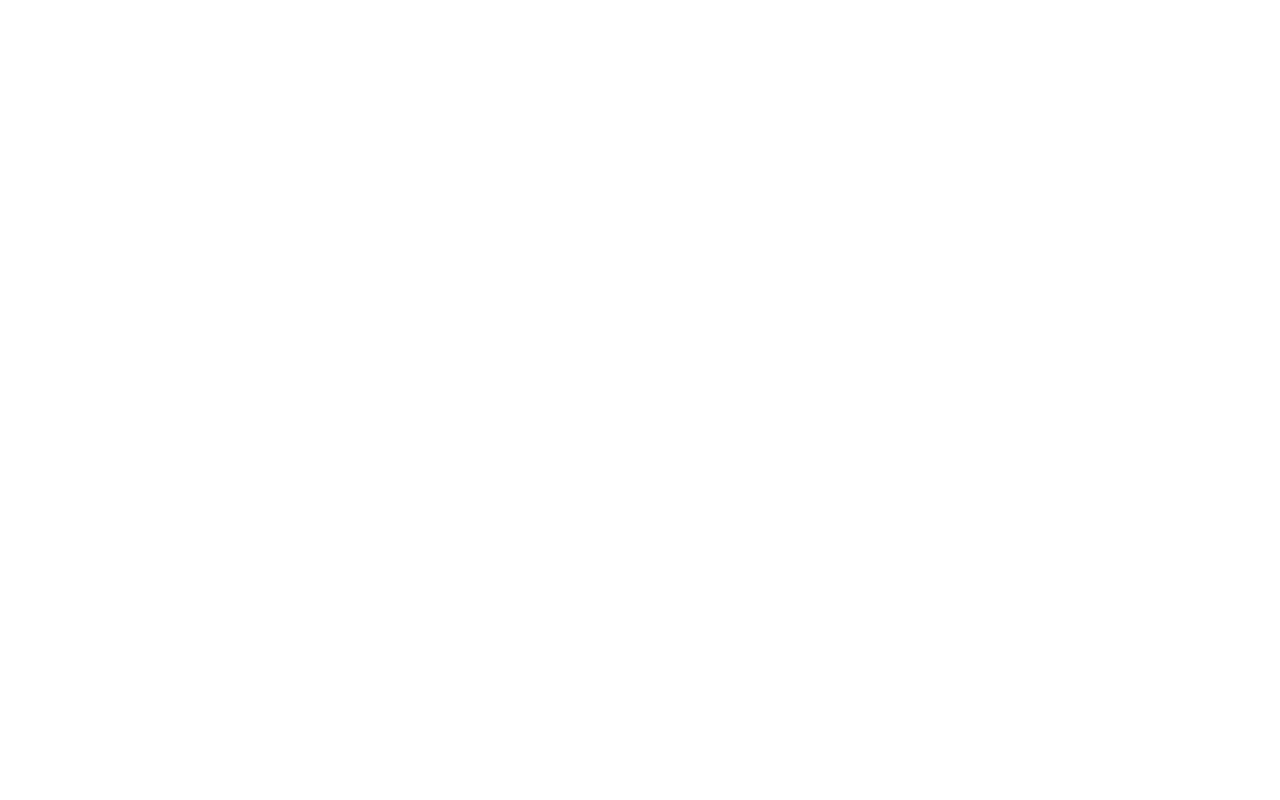
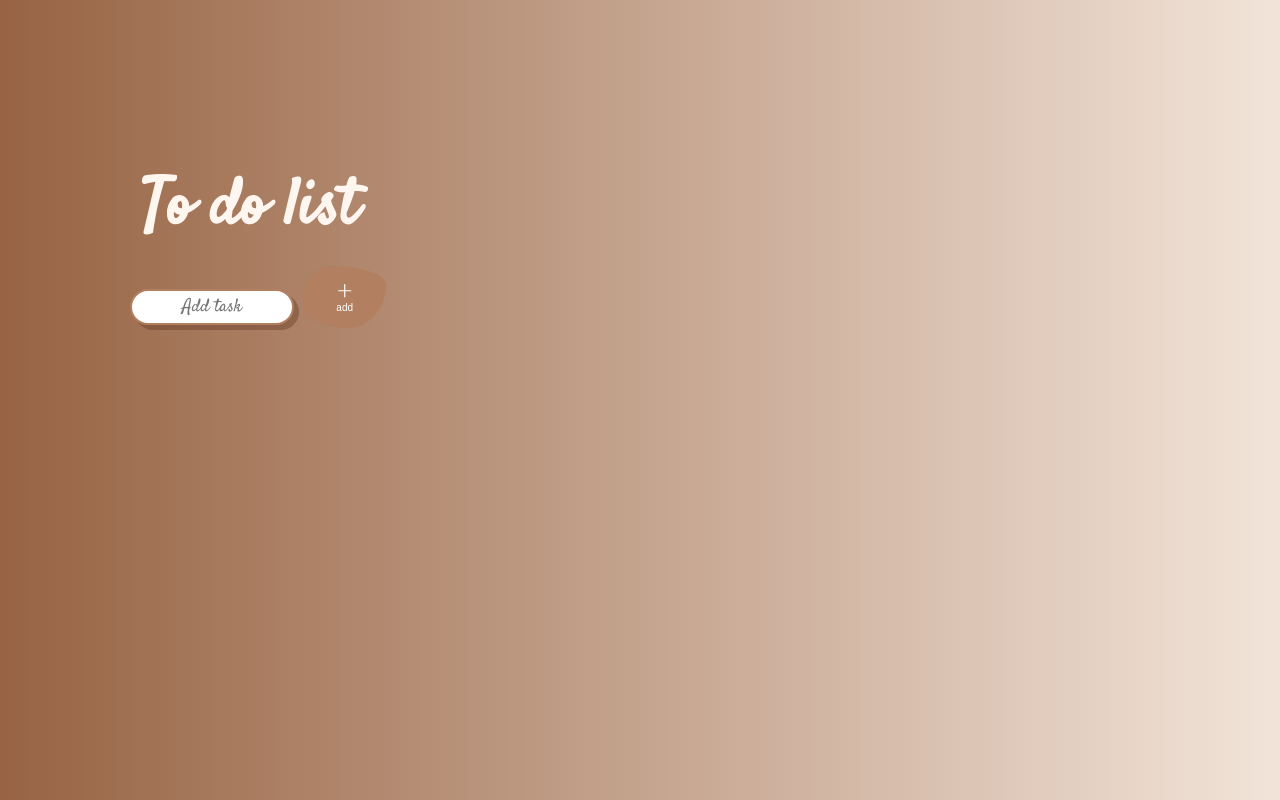
Before and after one commit to MelRecalde/S3L3, a plain HTML site: page index.html in a window 1280 px wide. Drawn offline with Linux system fonts and the light colour scheme.

Commit message:
second commit

```diff
--- a/CSS/style.css
+++ b/CSS/style.css
@@ -0,0 +1,57 @@
+body {
+    margin: 100px;
+    text-align: start;
+    background-image: linear-gradient(to left, #F2E4D9, #976343) ;
+    font-family: "Satisfy", cursive;
+    font-size: xx-large;
+    padding: 20px;
+
+}
+
+#task {
+    border: #B27F60 solid 2px;
+    border-radius: 30px;
+    font-family: "Satisfy";
+    padding: 3px;
+    text-align: center;
+    font-size: large;
+    display: inline-block;
+    margin-top: 2px;
+    color: #5a321d;
+    box-shadow: #5a321d5e 5px 5px;
+}
+
+button {
+    border-radius: 32% 68% 46% 54% / 65% 30% 70% 35% ;
+    background-color:#B27F60;
+    border: none;
+    color: white;
+    padding: 15px 32px;
+    text-align: center;
+    text-decoration: none;
+    display: inline-block;
+    font-size: 10px;
+}
+
+#listTask {
+    color:#F2E4D9;
+    text-align: center;
+    padding: 1px;
+    margin: 2px;
+
+}
+
+h1 {
+    color:#fff6f0;
+    margin-bottom: 0.5px;
+    /*border: 1px solid;*/
+    padding-left: 20px;
+    text-shadow: #5a321d 12px;
+}
+
+.input {
+    display: inline-block;
+    margin-top: 0.5px;
+    /*border: 1px solid;*/
+    padding: 10px;
+}
--- a/JAVASCRIPT/s3l3.js
+++ b/JAVASCRIPT/s3l3.js
@@ -0,0 +1,24 @@
+const form = document.getElementById("addTask")
+//
+
+form.addEventListener("submit", function (event) {
+    event.preventDefault()
+    const taskInputField = document.getElementById("task")
+
+    const newTask = {
+        task: taskInputField.value
+    }
+
+    const card = document.createElement("div")
+    card.classList.add("card")
+
+    const cardTask = document.createElement("p")
+    cardTask.innerText = newTask.task
+    card.append(cardTask)
+
+    const toDo = document.getElementById("listTask")
+    toDo.appendChild(card)
+
+    taskInputField.value = ""
+}
+)
--- a/index.html
+++ b/index.html
@@ -1,11 +1,35 @@
 <!DOCTYPE html>
 <html lang="en">
+
 <head>
     <meta charset="UTF-8">
     <meta name="viewport" content="width=device-width, initial-scale=1.0">
-    <title>Document</title>
+    <link rel="stylesheet" href="./CSS/style.css" />
+    <link rel="preconnect" href="https://fonts.googleapis.com">
+<link rel="preconnect" href="https://fonts.gstatic.com" crossorigin>
+<link href="https://fonts.googleapis.com/css2?family=Satisfy&display=swap" rel="stylesheet">
+    <title>TO DO LIST</title>
 </head>
+
 <body>
+    <main>
+        <h1>To do list</h1>
+        <div id="container">
+            <form id="addTask">
+                <div class="input">
+                    <input id="task" type="text" placeholder="Add task" />
+                    <button>
+                        <svg xmlns="http://www.w3.org/2000/svg" fill="none" viewBox="0 0 24 24" stroke-width="1.5" stroke="currentColor" class="w-6 h-6">
+                            <path stroke-linecap="round" stroke-linejoin="round" d="M12 4.5v15m7.5-7.5h-15" />
+                          </svg>
+                          add
+                    </button>
+                </div>
+            </form>
+        </div>
+        <section id="listTask"></section>
+    </main>
+</body>
+<script src="./JAVASCRIPT/s3l3.js"></script>
 
-</body>
 </html>
```
